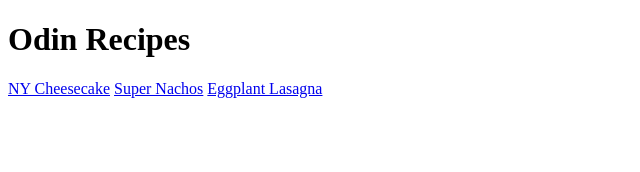
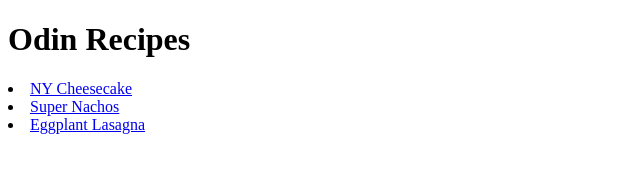
Before and after one commit to ludlop/odin-recipes, a plain HTML site: page index.html in a window 1280 px wide. Shown: the whole page, without its empty margins (0-640 px from the left). Drawn offline with Linux system fonts and the light colour scheme.

Commit message:
Create ul on index

```diff
--- a/index.html
+++ b/index.html
@@ -7,9 +7,15 @@
 
     <body>
         <h1>Odin Recipes</h1>
-        <a href="./recipes/nycheesecake.html">NY Cheesecake</a>
-        <a href="./recipes/supernachos.html">Super Nachos</a>
-        <a href="./recipes/eggplantlasagna.html">Eggplant Lasagna</a>
+        <ul>
+
+        </ul>
+        <li><a href="./recipes/nycheesecake.html">NY Cheesecake</a></li>
+        <li><a href="./recipes/supernachos.html">Super Nachos</a></li>
+        <li><a href="./recipes/eggplantlasagna.html">Eggplant Lasagna</a></li>
+
+        </ul>
+
     </body>
 
 
```
